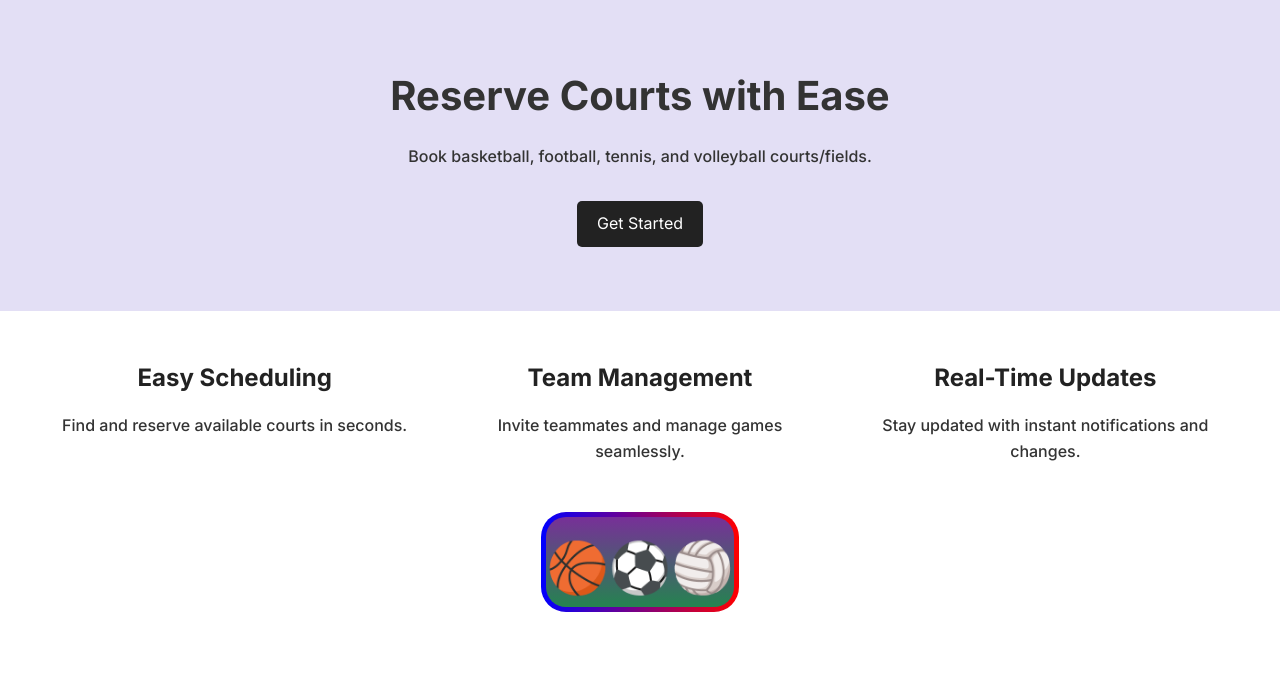
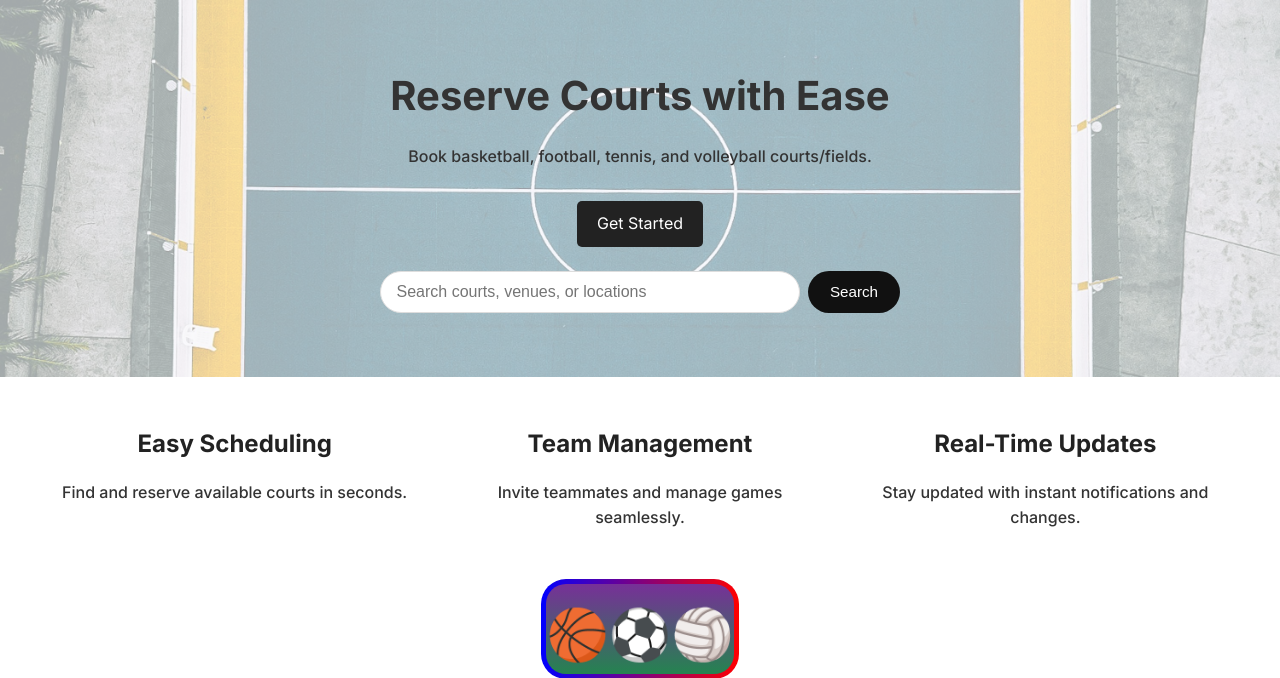
Before and after one commit to kidusesm/Court-Reserve-Web-App, a Flask app: page / in a window 1280 px wide. Shown: the part 58-736 px from the top of the page. Run offline with Flask 3, Linux system fonts and the light colour scheme; some libraries are stand-ins or nearby versions.

Commit message:
Update UI and search bar

```diff
--- a/app.py
+++ b/app.py
@@ -1,40 +1,64 @@
 from flask import Flask, render_template, request
-from supabase import create_client
-import os
-#supabase client setup
-supabase = create_client(
-    os.getenv("https://favdctbtaoiisxjmlmcd.supabase.co"),
-    os.getenv("eyJhbGciOiJIUzI1NiIsInR5cCI6IkpXVCJ9.eyJpc3MiOiJzdXBhYmFzZSIsInJlZiI6ImZhdmRjdGJ0YW9paXN4am1sbWNkIiwicm9sZSI6ImFub24iLCJpYXQiOjE3NjM0OTY2NTMsImV4cCI6MjA3OTA3MjY1M30.H4DAW7NogBI8V0Y79Qjn4e-TurihgvHZ7SnD0GnwnzE")
-)
-
-with open('database/schema.sql', 'r') as file:
-    sql = file.read()
-    supabase.rpc('execute_sql', {'sql': sql}).execute()
-###
-
+import psycopg2
+import psycopg2.extras
 
 app = Flask(__name__)
+
+# --- Database connection helper ---
+def get_db_connection():
+    conn = psycopg2.connect(
+        "postgresql://postgres:WebApps123@@db.favdctbtaoiisxjmlmcd.supabase.co:5432/postgres"
+    )
+    return conn
+
 
 @app.route("/")  # default route
 def home():
     return render_template("index.html")
 
+
 @app.route("/reservations")
 def reservations():
-    reservations = [ # Fake data for demonstration
-        {"name": "Kidus", "court": "A", "time": "10:00 AM"},
-        {"name": "Sara", "court": "B", "time": "11:00 AM"},
-        {"name": "Mike", "court": "C", "time": "12:00 PM"}
-    ]
+    # Connect to the database
+    conn = get_db_connection()
+    cur = conn.cursor(cursor_factory=psycopg2.extras.RealDictCursor)
+
+    # Query reservations joined with user, court, venue
+    cur.execute("""
+        select
+            r.id,
+            r.start_time,
+            r.end_time,
+            r.status,
+            r.price_total,
+            u.full_name,
+            u.email,
+            c.name  as court_name,
+            v.name  as venue_name
+        from reservations r
+        join users   u on u.id = r.user_id
+        join courts  c on c.id = r.court_id
+        join venues  v on v.id = c.venue_id
+        order by r.start_time;
+    """)
+
+    reservations = cur.fetchall()
+
+    cur.close()
+    conn.close()
+
     return render_template("reservations.html", reservations=reservations)
+
 
 @app.route("/about")
 def about():
     return render_template("about.html")
 
+
 @app.route("/profile")
 def profile():
     return render_template("profile.html")
+
 
 @app.route("/feedback", methods=["GET", "POST"])
 def feedback():
@@ -50,5 +74,6 @@ def feedback():
         </form>
     '''
 
+
 if __name__ == "__main__":
     app.run(debug=True)
--- a/desktop.ini
+++ b/desktop.ini
@@ -1,2 +1,3 @@
 [LocalizedFileNames]
 Screenshot 2025-11-16 201344.png=@Screenshot 2025-11-16 201344,0
+Screenshot 2025-12-05 192457.png=@Screenshot 2025-12-05 192457,0
--- a/static/style.css
+++ b/static/style.css
@@ -53,10 +53,15 @@ p {
 }
 /* Hero */
 .hero {
-  text-align: center;
-  padding: 4rem 2rem;
-  background: #e3dff5;
+    text-align: center;
+    padding: 4rem 2rem;
+    background:
+        linear-gradient(rgba(255, 255, 255, 0.6), rgba(255, 255, 255, 0.6)),
+        url('basketball-court-bg-image.png');
+    background-size: cover;
+    background-position: center;
 }
+
 
 .hero h1 {
   font-size: 2.5rem;
@@ -65,6 +70,41 @@ p {
 
 .hero p {
   margin-bottom: 2rem;
+}
+
+.hero-search {
+  margin-top: 1.5rem;
+  display: flex;
+  justify-content: center;
+  gap: 0.5rem;
+}
+
+.hero-search input{
+  width: min(100%, 420px);
+  padding: 0.7rem 1rem;
+  border-radius: 999px;
+  border: 1px solid #ddd;
+  font-size: 1rem;
+  outline: none;
+}
+
+.hero-search input:focus {
+    border-color: #111;
+    box-shadow: 0 0 0 2px rgba(0, 0, 0, 0.06);
+}
+
+.hero-search button {
+    padding: 0.7rem 1.4rem;
+    border-radius: 999px;
+    border: none;
+    background: #111;
+    color: #fff;
+    font-size: 0.95rem;
+    cursor: pointer;
+}
+
+.hero-search button:hover {
+    background: #303030;
 }
 
 .btn {
--- a/templates/index.html
+++ b/templates/index.html
@@ -29,6 +29,16 @@
     <p>Book basketball, football, tennis, and volleyball courts/fields.</p>
 
     <a href="#" class="btn">Get Started</a>
+
+    <!-- Hero Search Bar -->
+    <form class="hero-search" action="/search" method="GET">
+      <input
+        type="text"
+        name="q"
+        placeholder="Search courts, venues, or locations"
+      />
+      <button type="submit">Search</button>
+    </form>
   </section>
 
   <!-- Features Section -->
```
Also changed, not shown: templates/reservations.html (+37 -0 lines), ERD image.png (added), Screenshot 2025-11-16 201344.png (deleted), Supabase Database visualization.png (added), static/basketball-court-bg-image.png (added).
